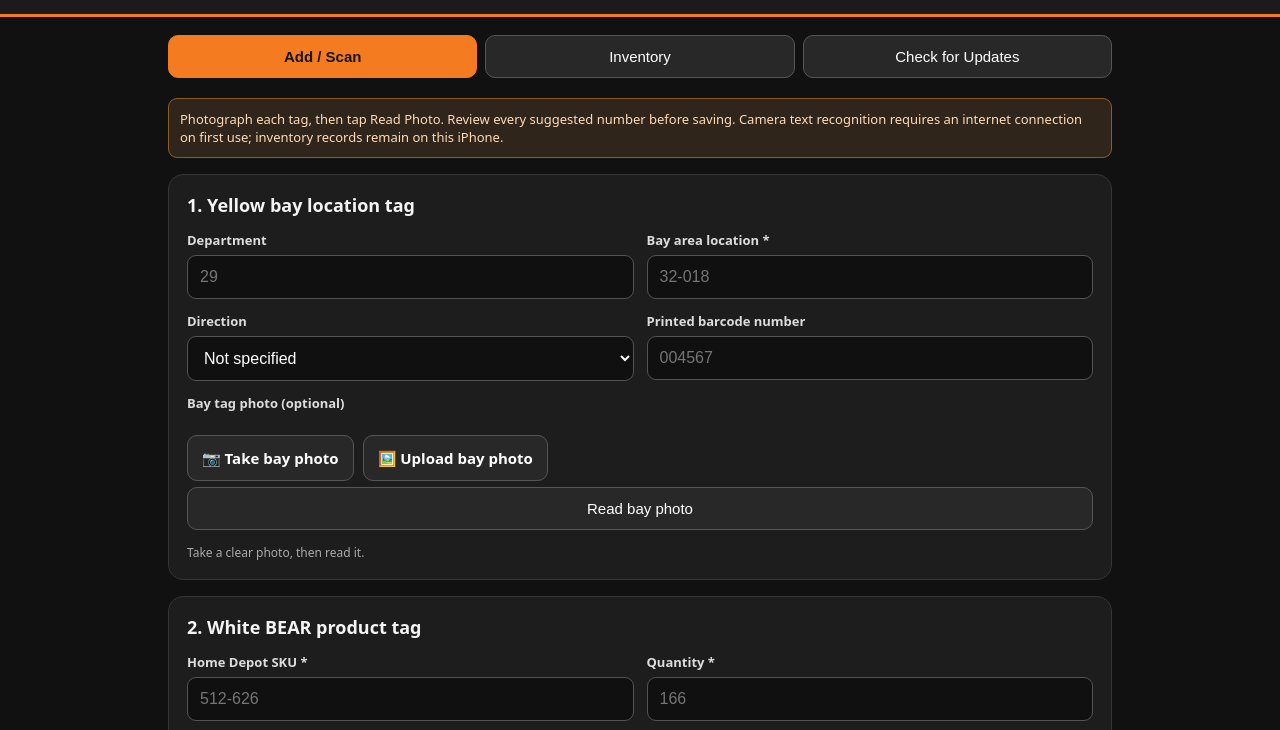
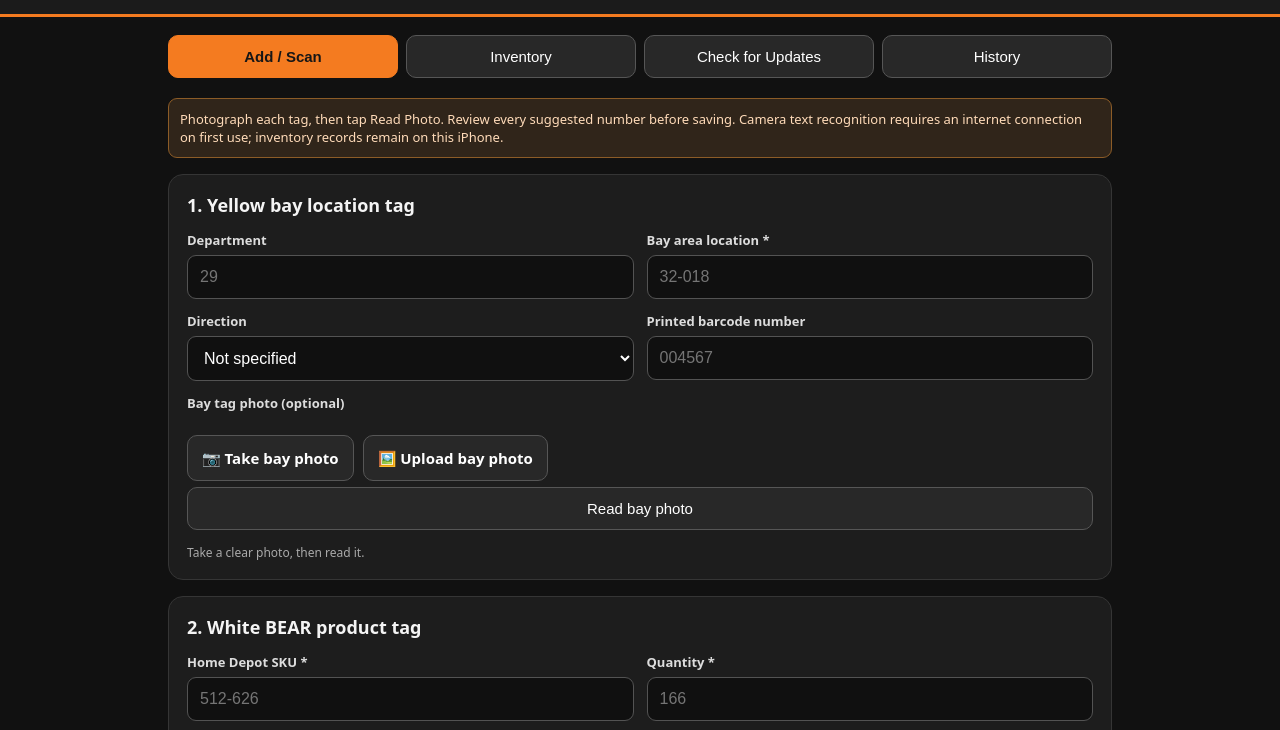
Before and after one commit to bje2525/baytag-inventory, a plain HTML site: page index.html in a window 1280 px wide. Shown: the part 70-800 px from the top of the page. Drawn offline with Linux system fonts and the light colour scheme.

Commit message:
Update index.html

```diff
--- a/index.html
+++ b/index.html
@@ -99,4 +99,4 @@ $('exportBtn').onclick=()=>{const columns=[['department','Department'],['bay','B
 $('backupBtn').onclick=()=>download('baytag-backup-'+new Date().toISOString().slice(0,10)+'.json',JSON.stringify(records,null,2),'application/json');
 $('importFile').onchange=async e=>{const f=e.target.files[0];if(!f)return;try{const parsed=JSON.parse(await f.text());if(!Array.isArray(parsed)||!parsed.every(r=>r&&typeof r==='object'&&typeof r.sku==='string'&&typeof r.bay==='string'&&Number.isSafeInteger(Number(r.quantity))&&Number(r.quantity)>=0)){throw Error('Invalid inventory backup')}if(!confirm('Restore '+parsed.length+' records? This replaces the inventory currently saved on this device. Export a backup first if needed.'))return;const prev=records.slice();records=parsed;if(!save())records=prev;render()}catch(err){alert('Restore failed: '+err.message)}finally{e.target.value=''}};
 if('serviceWorker' in navigator && location.protocol==='https:')navigator.serviceWorker.register('./sw.js').catch(()=>{});
-</script><script src="./update.js"></script></body></html>
+</script><script src="./update.js"></script><script src="./baytag-upgrades.js"></script></body></html>
```
